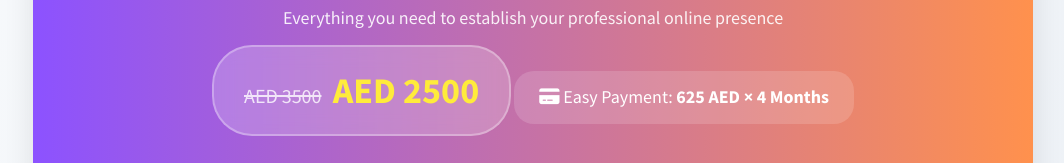
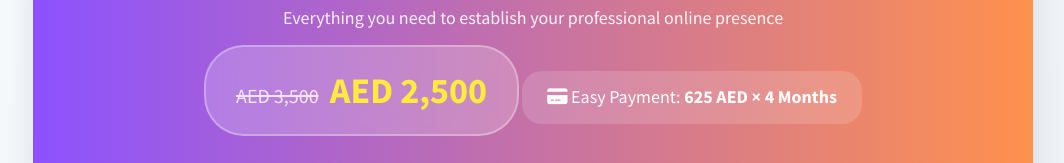
Before and after one commit to wedocode-uae/website-design-proposal, a plain HTML site: page index.html in a window 1280 px wide. Shown: the part 185-348 px from the top of the page, without its empty margins (107-1171 px from the left). Drawn offline with Linux system fonts and the light colour scheme.

Commit message:
Update index.html

```diff
--- a/index.html
+++ b/index.html
@@ -482,8 +482,8 @@
             <p class="subtitle">Everything you need to establish your professional online presence</p>
 
             <div class="price-tag">
-                <span class="original-price">AED 3500</span>
-                <span class="current-price">AED 2500</span>
+                <span class="original-price">AED 3,500</span>
+                <span class="current-price">AED 2,500</span>
             </div>
 
             <div class="payment-plan">
```
